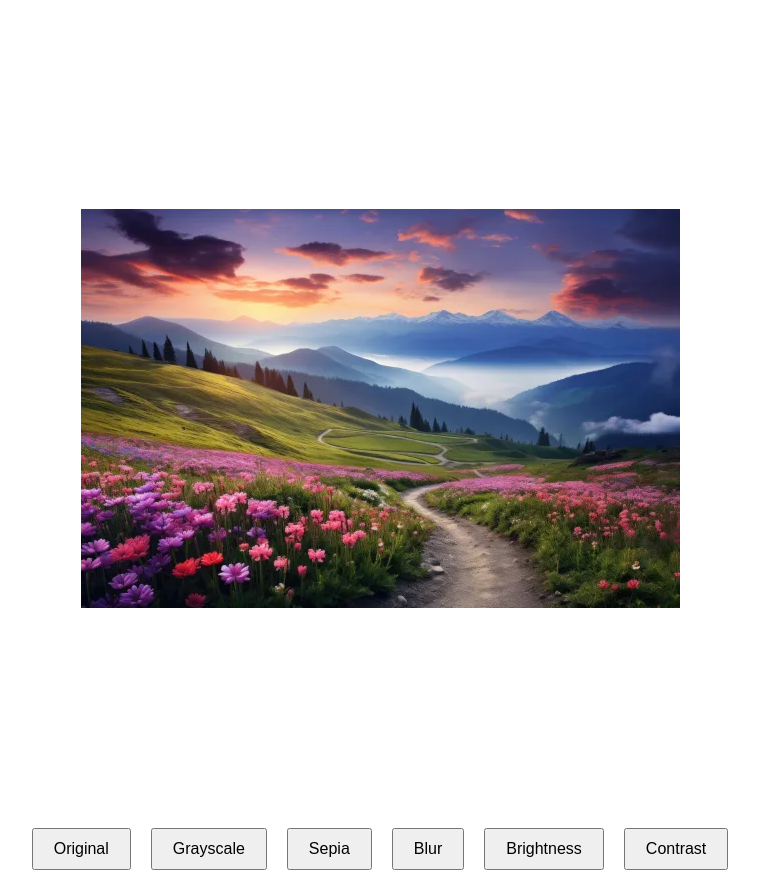
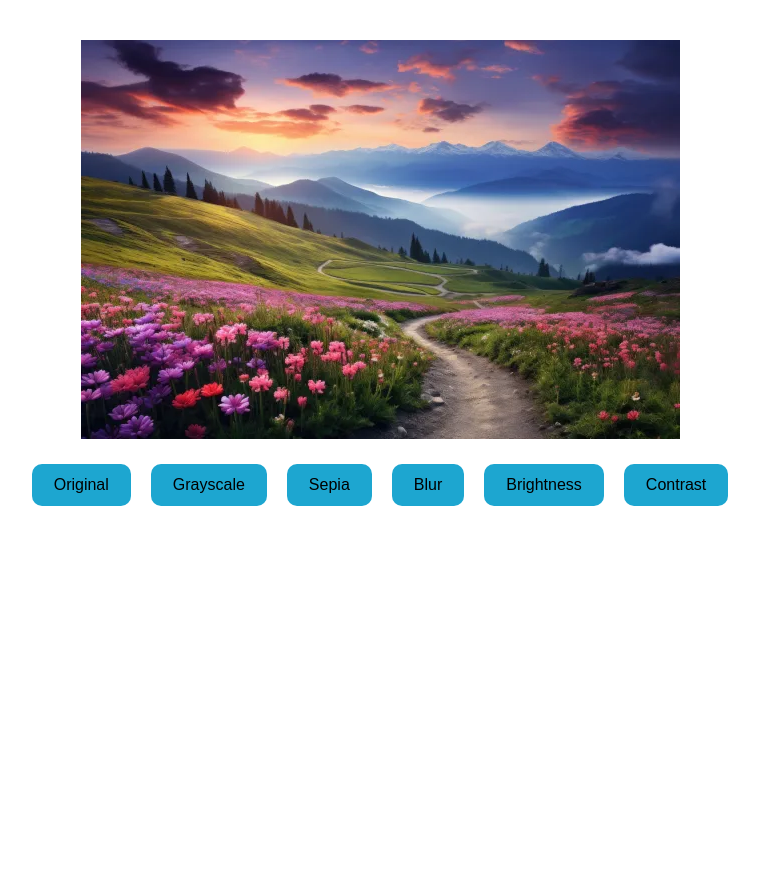
Before and after one commit to Shirishachelikani/IMAGE-FILTERS, a plain HTML site: page index.html in a window 1280 px wide. Shown: the whole page, without its empty margins (260-1019 px from the left). After the commit the page ends 800 px from the top, so only its background shows below. Drawn offline with Linux system fonts and the light colour scheme.

Commit message:
Update style.css

```diff
--- a/style.css
+++ b/style.css
@@ -1,8 +1,9 @@
+
     #naturepic {
     display: flex;
     justify-content: center;
     align-items: center;
-        height: 100vh;
+    margin-top: 40px;
 }
 #image {
     max-width: 100%;
@@ -11,11 +12,14 @@
 .filter-buttons {
     display: flex;
     justify-content: center;
-        margin-top: 20px;
+    margin-top: 25px;
 }
 .filter-buttons button {
     margin: 0 10px;
     padding: 10px 20px;
     font-size: 16px;
     cursor: pointer;
+    background-color: rgb(29, 166, 208);
+    border-radius: 10px;
+    border-color: #0000;
 }
```
Lines whose indentation alone changed are shown as unchanged.
